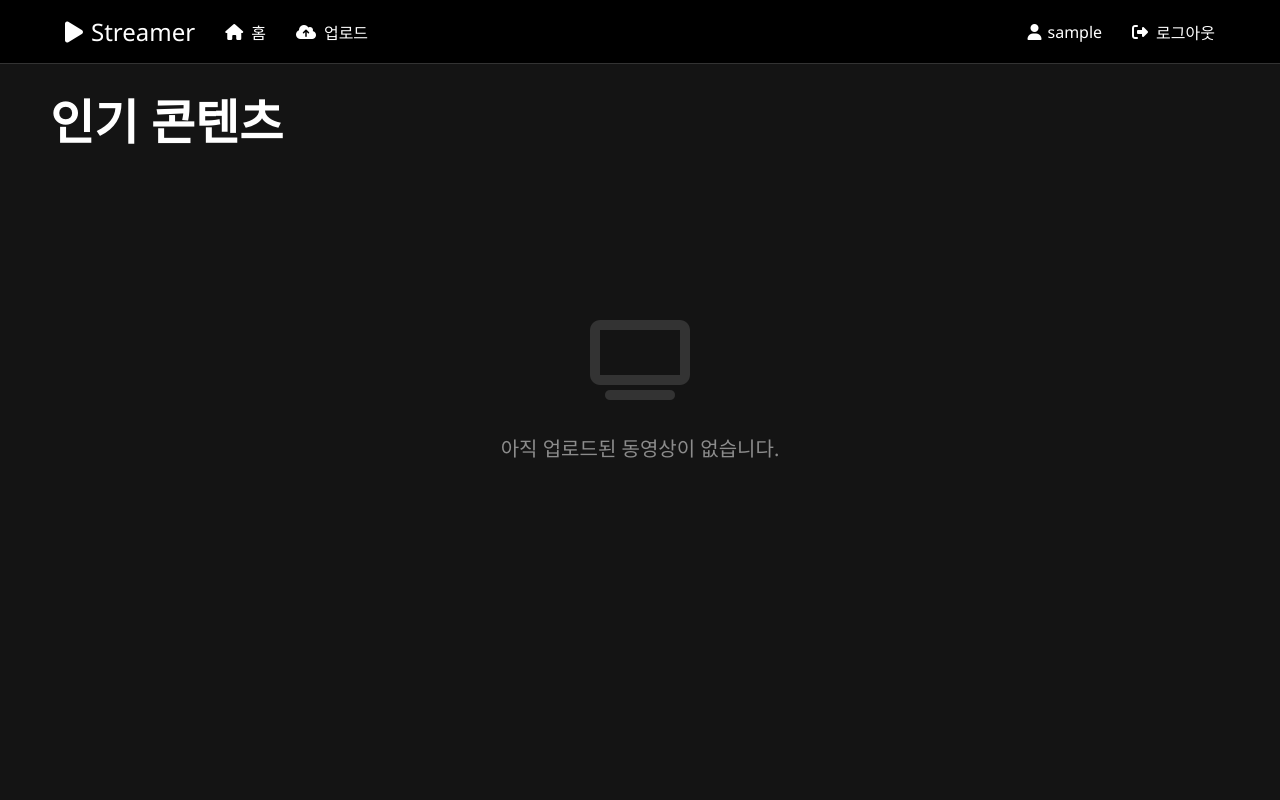
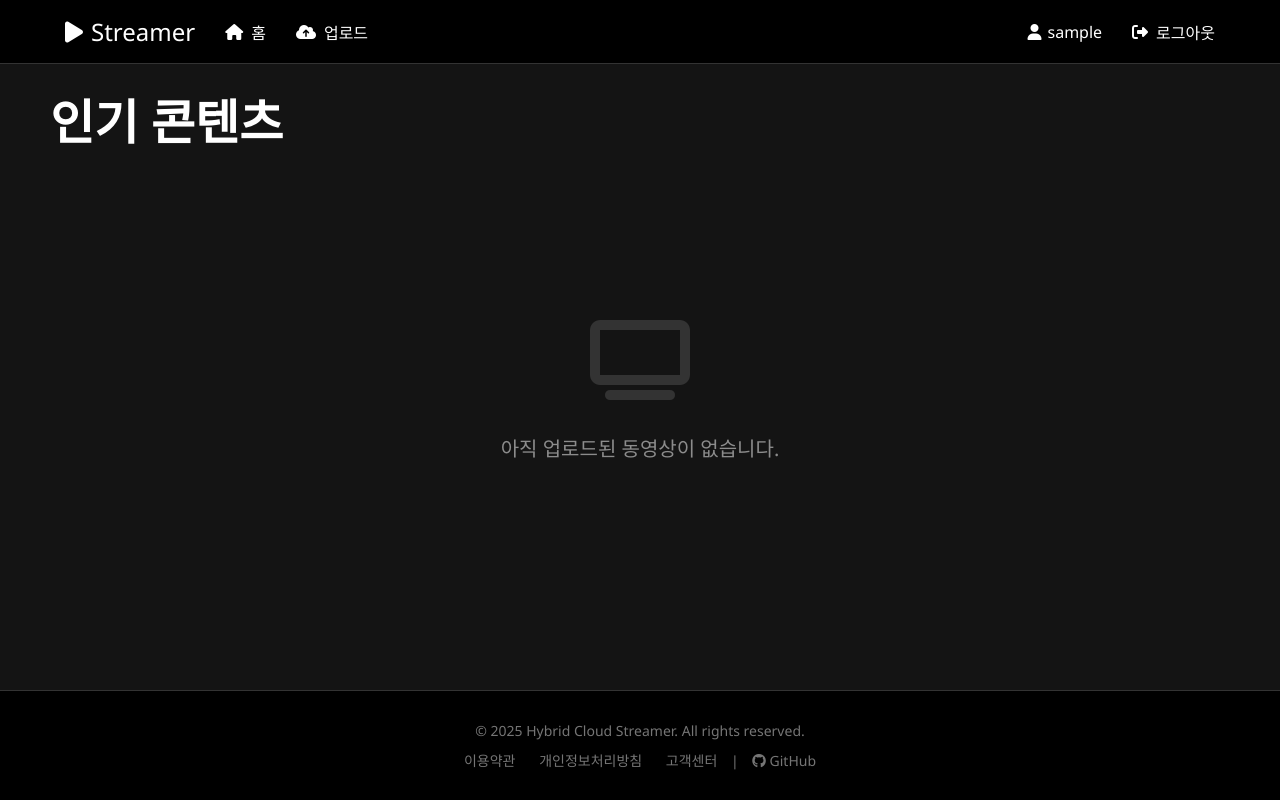
Before and after one commit to hybrid-cloud-team/my-app-streamer, a Flask app: page / in a window 1280 px wide. Run offline with Flask 3, Linux system fonts and the light colour scheme; the visitor is signed in with stand-in values (Sample User, id 1); data that the repository does not hold is empty.

Commit message:
Update base.html

```diff
--- a/templates/base.html
+++ b/templates/base.html
@@ -13,13 +13,15 @@
             box-sizing: border-box;
         }
         body {
-            /* 요청하신 대로 기존 폰트 유지 */
             font-family: 'Segoe UI', Tahoma, Geneva, Verdana, sans-serif;
             background-color: #141414;
             color: #ffffff;
         }
+        /* Sticky Footer를 위한 Flexbox 설정 */
         .container {
             min-height: 100vh;
+            display: flex;          /* 추가: Flex 레이아웃 적용 */
+            flex-direction: column; /* 추가: 세로 방향 정렬 */
         }
         .nav {
             background-color: #000000;
@@ -35,21 +37,16 @@
             margin: 0 15px;
             font-weight: 500;
             transition: color 0.3s;
-            display: inline-flex; /* 아이콘과 텍스트 정렬을 위해 추가 */
+            display: inline-flex;
             align-items: center;
         }
         .nav a:hover {
             color: #e50914;
         }
-        /* 아이콘과 텍스트 사이 간격 추가 */
         .nav i {
             margin-right: 8px;
         }
-        .nav-left {
-            display: flex;
-            align-items: center;
-        }
-        .nav-right {
+        .nav-left, .nav-right {
             display: flex;
             align-items: center;
         }
@@ -65,12 +62,12 @@
             display: inline-flex;
             align-items: center;
         }
-        /* 유저 아이콘 간격 */
         .user-info i {
             margin-right: 6px;
         }
         .content {
             padding: 20px 50px;
+            flex: 1; /* 추가: 남은 공간을 모두 차지하여 Footer를 하단으로 밀어냄 */
         }
         .flash-messages {
             margin-bottom: 20px;
@@ -87,6 +84,28 @@
         .flash.error {
             background-color: #dc3545;
             color: white;
+        }
+
+        /* Footer 스타일 추가 */
+        .footer {
+            background-color: #000000;
+            padding: 30px 50px;
+            border-top: 1px solid #333;
+            color: #757575;
+            text-align: center;
+            font-size: 14px;
+        }
+        .footer p {
+            margin-bottom: 10px;
+        }
+        .footer-links a {
+            color: #757575;
+            text-decoration: none;
+            margin: 0 10px;
+            transition: color 0.3s;
+        }
+        .footer-links a:hover {
+            color: #e50914;
         }
     </style>
     {% block extra_css %}{% endblock %}
@@ -135,6 +154,17 @@
 
             {% block content %}{% endblock %}
         </div>
+
+        <footer class="footer">
+            <p>&copy; 2025 Hybrid Cloud Streamer. All rights reserved.</p>
+            <div class="footer-links">
+                <a href="#">이용약관</a>
+                <a href="#">개인정보처리방침</a>
+                <a href="#">고객센터</a>
+                <span>|</span>
+                <a href="https://github.com" target="_blank"><i class="fa-brands fa-github"></i> GitHub</a>
+            </div>
+        </footer>
     </div>
     {% block extra_js %}{% endblock %}
 </body>
```
